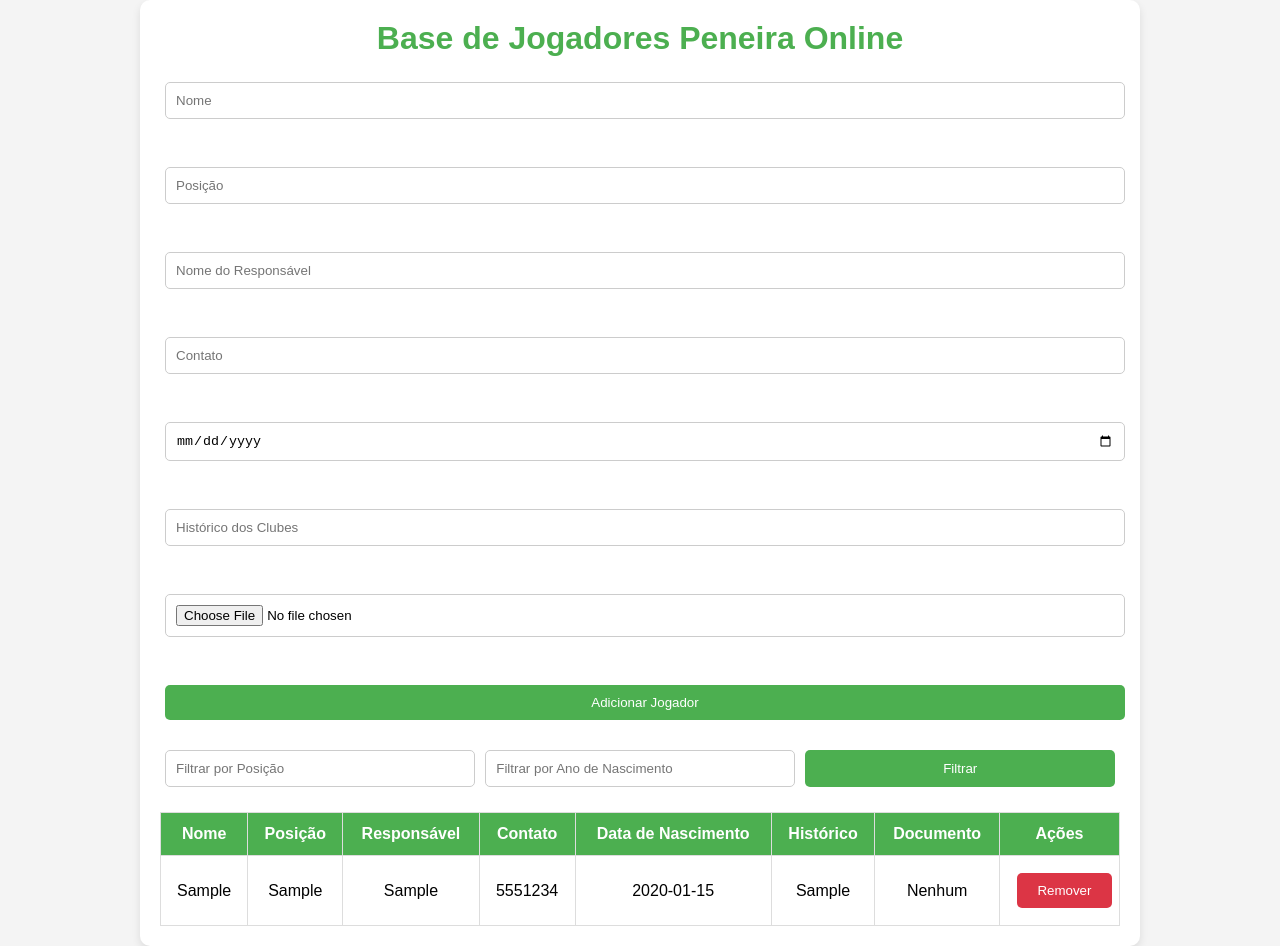
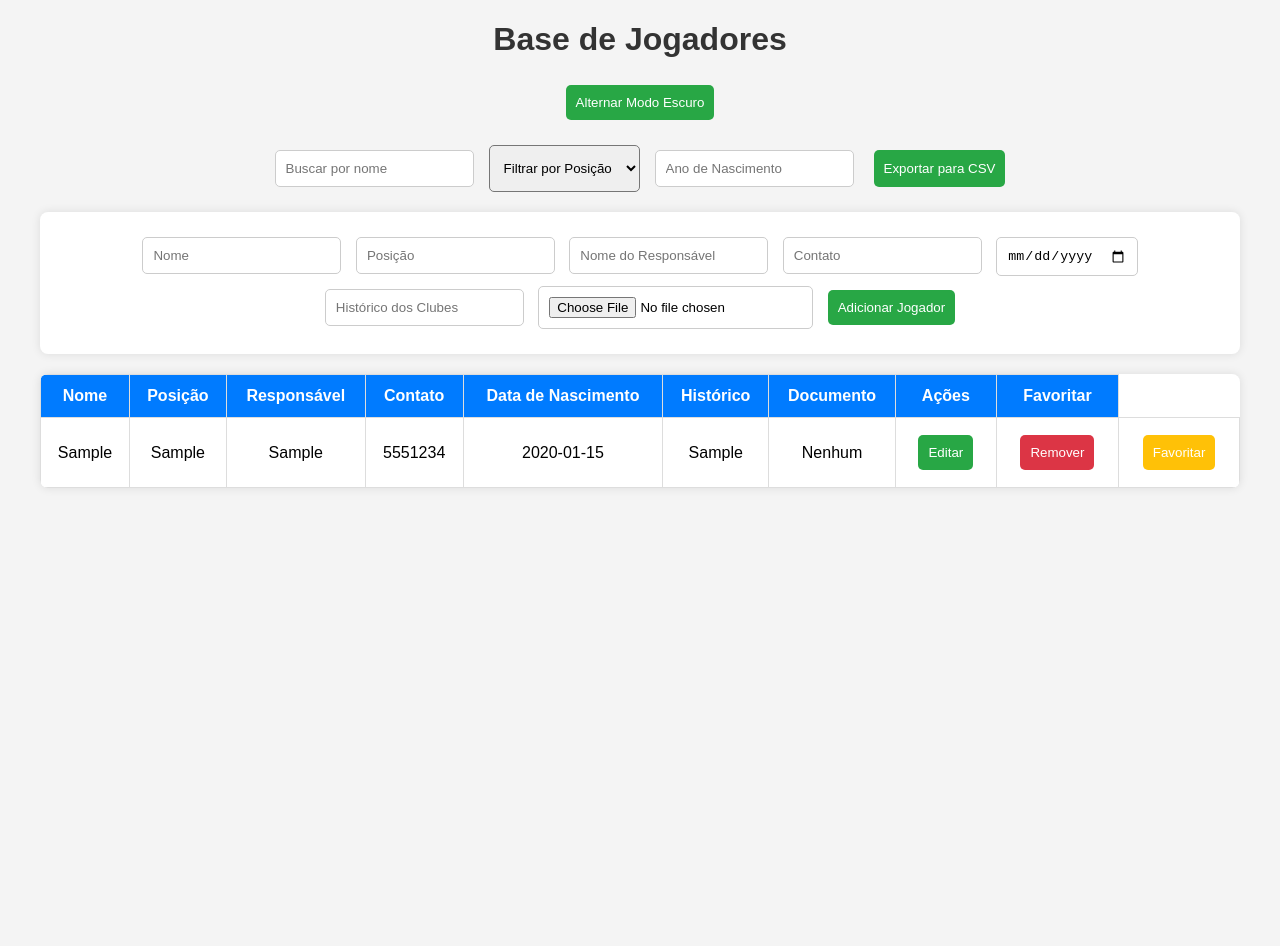
Before and after one commit to Bryandelamore/Atletas-PO, a plain HTML site: page index.html in a window 1280 px wide. Both pictures are taken after typing "Sample", "Sample", "Sample", "5551234", "2020-01-15", "Sample" into the empty fields and a click on the button "Adicionar Jogador". After the commit the page ends 800 px from the top, so only its background shows below. Drawn offline with Linux system fonts and the light colour scheme.

Commit message:
Update index.html

```diff
--- a/index.html
+++ b/index.html
@@ -3,146 +3,58 @@
 <head>
     <meta charset="UTF-8">
     <meta name="viewport" content="width=device-width, initial-scale=1.0">
-    <title>Minha Base de Jogadores</title>
+    <title>Base de Jogadores</title>
     <style>
-        /* Resetando margens e padding padrão */
-        * {
-            margin: 0;
-            padding: 0;
-            box-sizing: border-box;
-        }
-
-        body {
-            font-family: Arial, sans-serif;
-            background-color: #f4f4f4;
-            color: black;
-            display: flex;
-            justify-content: center;
-            align-items: flex-start;
-            height: 100vh;
-            margin: 0;
-        }
-
-        .container {
-            width: 100%;
-            max-width: 1000px;
-            background-color: white;
-            padding: 20px;
-            border-radius: 10px;
-            box-shadow: 0 4px 8px rgba(0, 0, 0, 0.1);
-        }
-
-        h1 {
-            text-align: center;
-            font-weight: bold;
-            color: #4CAF50;
-            margin-bottom: 20px;
-        }
-
-        /* Formulário */
-        form {
-            margin-bottom: 20px;
-            display: flex;
-            flex-direction: column;
-            gap: 10px;
-            width: 100%;
-        }
-
-        input,
-        button {
-            padding: 10px;
-            margin: 5px;
-            border-radius: 5px;
-            border: 1px solid #ccc;
-            color: black;
-            width: 100%;
-        }
-
-        button {
-            background-color: #4CAF50;
-            color: white;
-            border: none;
-            cursor: pointer;
-        }
-
-        button:hover {
-            background-color: #45a049;
-        }
-
-        /* Estilo dos botões de filtro e excluir */
-        .filter-container {
-            margin-bottom: 20px;
-            display: flex;
-            justify-content: space-between;
-        }
-
-        .filter-container input,
-        .filter-container button {
-            width: 48%;
-        }
-
-        /* Tabela */
-        table {
-            width: 100%;
-            border-collapse: collapse;
-            margin-top: 20px;
-        }
-
-        th,
-        td {
-            padding: 12px;
-            text-align: center;
-            border: 1px solid #ddd;
-            color: black;
-        }
-
-        th {
-            background-color: #4CAF50;
-            color: white;
-        }
-
-        tr:nth-child(even) {
-            background-color: #f2f2f2;
-        }
-
-        tr:hover {
-            background-color: #ddd;
-        }
-
-        /* Ajustes responsivos */
-        @media (max-width: 600px) {
-            table,
-            form {
-                width: 100%;
-            }
-        }
+        body { font-family: Arial, sans-serif; text-align: center; margin: 20px; background-color: #f4f4f4; }
+        h1 { color: #333; font-weight: bold; }
+        .container { max-width: 1200px; margin: 0 auto; }
+        form { background: white; padding: 20px; border-radius: 8px; box-shadow: 0px 0px 10px rgba(0,0,0,0.1); display: inline-block; }
+        input, button { margin: 5px; padding: 10px; border: 1px solid #ccc; border-radius: 5px; }
+        button { background-color: #28a745; color: white; border: none; cursor: pointer; }
+        button:hover { background-color: #218838; }
+        table { width: 100%; border-collapse: collapse; margin-top: 20px; background: white; border-radius: 8px; overflow: hidden; box-shadow: 0px 0px 10px rgba(0,0,0,0.1); }
+        th, td { border: 1px solid #ddd; padding: 12px; text-align: center; }
+        th { background-color: #007bff; color: white; font-weight: bold; }
+        tr:nth-child(even) { background-color: #f2f2f2; }
+        tr:hover { background-color: #ddd; }
+        .dark-mode { background-color: #333; color: white; }
+        .dark-mode input, .dark-mode button { color: black; }
+        .favorito { background-color: #ffc107; }
+        .ranking { background-color: #17a2b8; color: white; }
+        .detalhes { color: #007bff; text-decoration: none; cursor: pointer; }
+        .logo { width: 200px; display: block; margin: 0 auto 20px; }
+        .filters { margin: 20px 0; display: flex; justify-content: center; gap: 10px; }
+        .filters select { padding: 10px; border-radius: 5px; }
+        .favorite-btn { background-color: #ffc107; color: white; cursor: pointer; border: none; }
+        .favorite-btn:hover { background-color: #e0a800; }
     </style>
 </head>
 <body>
-
     <div class="container">
-        <h1>Base de Jogadores Peneira Online</h1>
-
-        <!-- Formulário de Cadastro -->
+        <h1>Base de Jogadores</h1>
+        <button onclick="toggleDarkMode()">Alternar Modo Escuro</button>
+        <div class="filters">
+            <input type="text" id="search" placeholder="Buscar por nome">
+            <select id="filterPosition">
+                <option value="">Filtrar por Posição</option>
+                <option value="Atacante">Atacante</option>
+                <option value="Meio-campo">Meio-campo</option>
+                <option value="Defensor">Defensor</option>
+            </select>
+            <input type="number" id="filterYear" placeholder="Ano de Nascimento">
+            <button onclick="exportData()">Exportar para CSV</button>
+        </div>
         <form id="playerForm">
-            <input type="text" id="name" placeholder="Nome" required><br>
-            <input type="text" id="position" placeholder="Posição" required><br>
-            <input type="text" id="guardian" placeholder="Nome do Responsável" required><br>
-            <input type="tel" id="contact" placeholder="Contato" required><br>
-            <input type="date" id="dob" required><br>
-            <input type="text" id="history" placeholder="Histórico dos Clubes" required><br>
-            <input type="file" id="document" accept=".pdf,.jpg,.png"><br>
+            <input type="text" id="name" placeholder="Nome" required>
+            <input type="text" id="position" placeholder="Posição" required>
+            <input type="text" id="guardian" placeholder="Nome do Responsável" required>
+            <input type="tel" id="contact" placeholder="Contato" required>
+            <input type="date" id="dob" required>
+            <input type="text" id="history" placeholder="Histórico dos Clubes" required>
+            <input type="file" id="document" accept=".pdf,.jpg,.png">
             <button type="submit">Adicionar Jogador</button>
         </form>
 
-        <!-- Filtro de Posição e Ano de Nascimento -->
-        <div class="filter-container">
-            <input type="text" id="positionFilter" placeholder="Filtrar por Posição" />
-            <input type="number" id="yearFilter" placeholder="Filtrar por Ano de Nascimento" min="1900" max="2099" step="1" />
-            <button id="filterButton">Filtrar</button>
-        </div>
-
-        <!-- Exibir os Jogadores -->
         <table>
             <thead>
                 <tr>
@@ -154,37 +66,37 @@
                     <th>Histórico</th>
                     <th>Documento</th>
                     <th>Ações</th>
+                    <th>Favoritar</th>
                 </tr>
             </thead>
-            <tbody id="playerList">
-                <!-- Dados serão inseridos aqui -->
-            </tbody>
+            <tbody id="playerList"></tbody>
         </table>
     </div>
 
     <script>
+        let darkMode = false;
+
+        function toggleDarkMode() {
+            darkMode = !darkMode;
+            document.body.classList.toggle("dark-mode", darkMode);
+        }
+
         document.addEventListener("DOMContentLoaded", function () {
+            const playerForm = document.getElementById("playerForm");
             const playerList = document.getElementById("playerList");
-            const filterButton = document.getElementById("filterButton");
-            const positionFilter = document.getElementById("positionFilter");
-            const yearFilter = document.getElementById("yearFilter");
-            const playerForm = document.getElementById("playerForm");
 
-            // Função para carregar os jogadores do localStorage
             function loadPlayers() {
                 const players = JSON.parse(localStorage.getItem("players")) || [];
-                playerList.innerHTML = ""; // Limpa a lista antes de carregar
+                playerList.innerHTML = "";
                 players.forEach((player, index) => {
                     addPlayerToTable(player, index);
                 });
             }
 
-            // Função para salvar os jogadores no localStorage
             function savePlayers(players) {
                 localStorage.setItem("players", JSON.stringify(players));
             }
 
-            // Função para adicionar um jogador na tabela
             function addPlayerToTable(player, index) {
                 let row = playerList.insertRow();
                 row.insertCell(0).innerText = player.name;
@@ -204,20 +116,34 @@
                 } else {
                     docCell.innerText = "Nenhum";
                 }
-                let deleteCell = row.insertCell(7);
+
+                let actionsCell = row.insertCell(7);
+                let editButton = document.createElement("button");
+                editButton.innerText = "Editar";
+                editButton.onclick = function () {
+                    editPlayer(index);
+                };
+                actionsCell.appendChild(editButton);
+
+                let deleteCell = row.insertCell(8);
                 let deleteButton = document.createElement("button");
                 deleteButton.innerText = "Remover";
                 deleteButton.style.backgroundColor = "#dc3545";
-                deleteButton.style.color = "white";
-                deleteButton.style.border = "none";
-                deleteButton.style.cursor = "pointer";
                 deleteButton.onclick = function () {
                     removePlayer(index);
                 };
                 deleteCell.appendChild(deleteButton);
+
+                let favoriteCell = row.insertCell(9);
+                let favoriteButton = document.createElement("button");
+                favoriteButton.innerText = "Favoritar";
+                favoriteButton.classList.add("favorite-btn");
+                favoriteButton.onclick = function () {
+                    toggleFavorite(index);
+                };
+                favoriteCell.appendChild(favoriteButton);
             }
 
-            // Função para remover um jogador
             function removePlayer(index) {
                 let players = JSON.parse(localStorage.getItem("players")) || [];
                 players.splice(index, 1);
@@ -225,10 +151,52 @@
                 loadPlayers();
             }
 
-            // Evento para enviar o formulário e adicionar um jogador
+            function editPlayer(index) {
+                let players = JSON.parse(localStorage.getItem("players")) || [];
+                let player = players[index];
+                document.getElementById("name").value = player.name;
+                document.getElementById("position").value = player.position;
+                document.getElementById("guardian").value = player.guardian;
+                document.getElementById("contact").value = player.contact;
+                document.getElementById("dob").value = player.dob;
+                document.getElementById("history").value = player.history;
+                document.getElementById("playerForm").onsubmit = function (event) {
+                    event.preventDefault();
+                    player.name = document.getElementById("name").value;
+                    player.position = document.getElementById("position").value;
+                    player.guardian = document.getElementById("guardian").value;
+                    player.contact = document.getElementById("contact").value;
+                    player.dob = document.getElementById("dob").value;
+                    player.history = document.getElementById("history").value;
+                    savePlayers(players);
+                    loadPlayers();
+                    playerForm.reset();
+                };
+            }
+
+            function toggleFavorite(index) {
+                let players = JSON.parse(localStorage.getItem("players")) || [];
+                let player = players[index];
+                player.isFavorite = !player.isFavorite;
+                savePlayers(players);
+                loadPlayers();
+            }
+
+            function exportData() {
+                let players = JSON.parse(localStorage.getItem("players")) || [];
+                let csv = "Nome,Posição,Responsável,Contato,Data de Nascimento,Histórico\n";
+                players.forEach(player => {
+                    csv += `${player.name},${player.position},${player.guardian},${player.contact},${player.dob},${player.history}\n`;
+                });
+                let blob = new Blob([csv], { type: 'text/csv' });
+                let link = document.createElement("a");
+                link.href = URL.createObjectURL(blob);
+                link.download = "jogadores.csv";
+                link.click();
+            }
+
             playerForm.addEventListener("submit", function (event) {
                 event.preventDefault();
-
                 let name = document.getElementById("name").value;
                 let position = document.getElementById("position").value;
                 let guardian = document.getElementById("guardian").value;
@@ -236,45 +204,21 @@
                 let dob = document.getElementById("dob").value;
                 let history = document.getElementById("history").value;
                 let documentInput = document.getElementById("document");
-
                 let documentUrl = "";
                 let documentName = "";
-
                 if (documentInput.files.length > 0) {
                     let file = documentInput.files[0];
                     documentUrl = URL.createObjectURL(file);
                     documentName = file.name;
                 }
-
                 let players = JSON.parse(localStorage.getItem("players")) || [];
                 players.push({ name, position, guardian, contact, dob, history, document: documentUrl, documentName });
-
                 savePlayers(players);
                 loadPlayers();
-                playerForm.reset(); // Limpa o formulário após o envio
+                playerForm.reset();
             });
 
-            // Evento para aplicar os filtros
-            filterButton.addEventListener("click", function () {
-                const position = positionFilter.value.toLowerCase();
-                const year = yearFilter.value;
-                const players = JSON.parse(localStorage.getItem("players")) || [];
-
-                const filteredPlayers = players.filter(player => {
-                    const playerYear = new Date(player.dob).getFullYear();
-                    return (
-                        (position === "" || player.position.toLowerCase().includes(position)) &&
-                        (year === "" || playerYear == year)
-                    );
-                });
-
-                playerList.innerHTML = ""; // Limpa a lista antes de adicionar os filtrados
-                filteredPlayers.forEach((player, index) => {
-                    addPlayerToTable(player, index);
-                });
-            });
-
-            loadPlayers(); // Carrega os jogadores na inicialização
+            loadPlayers();
         });
     </script>
 </body>
```
